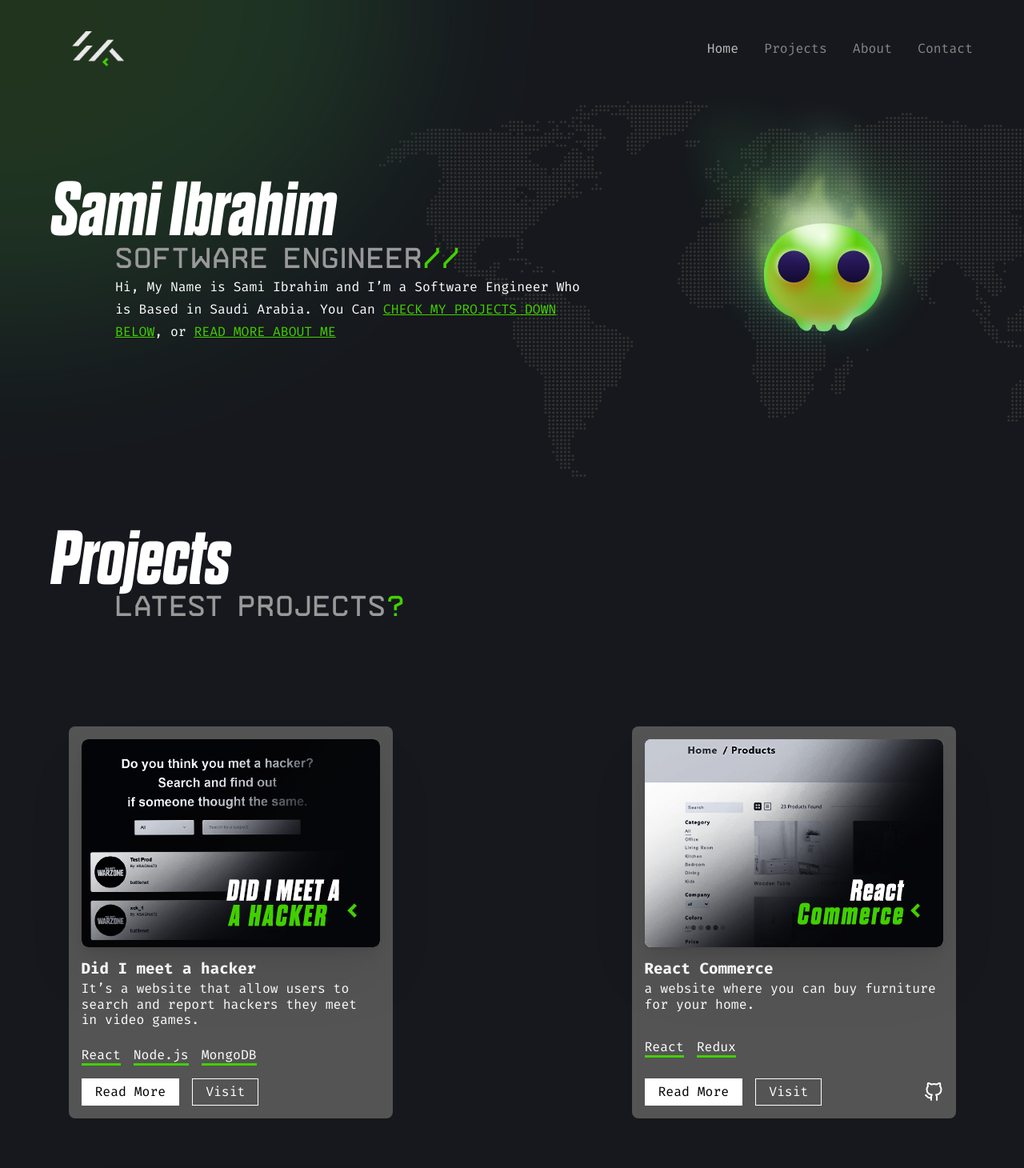
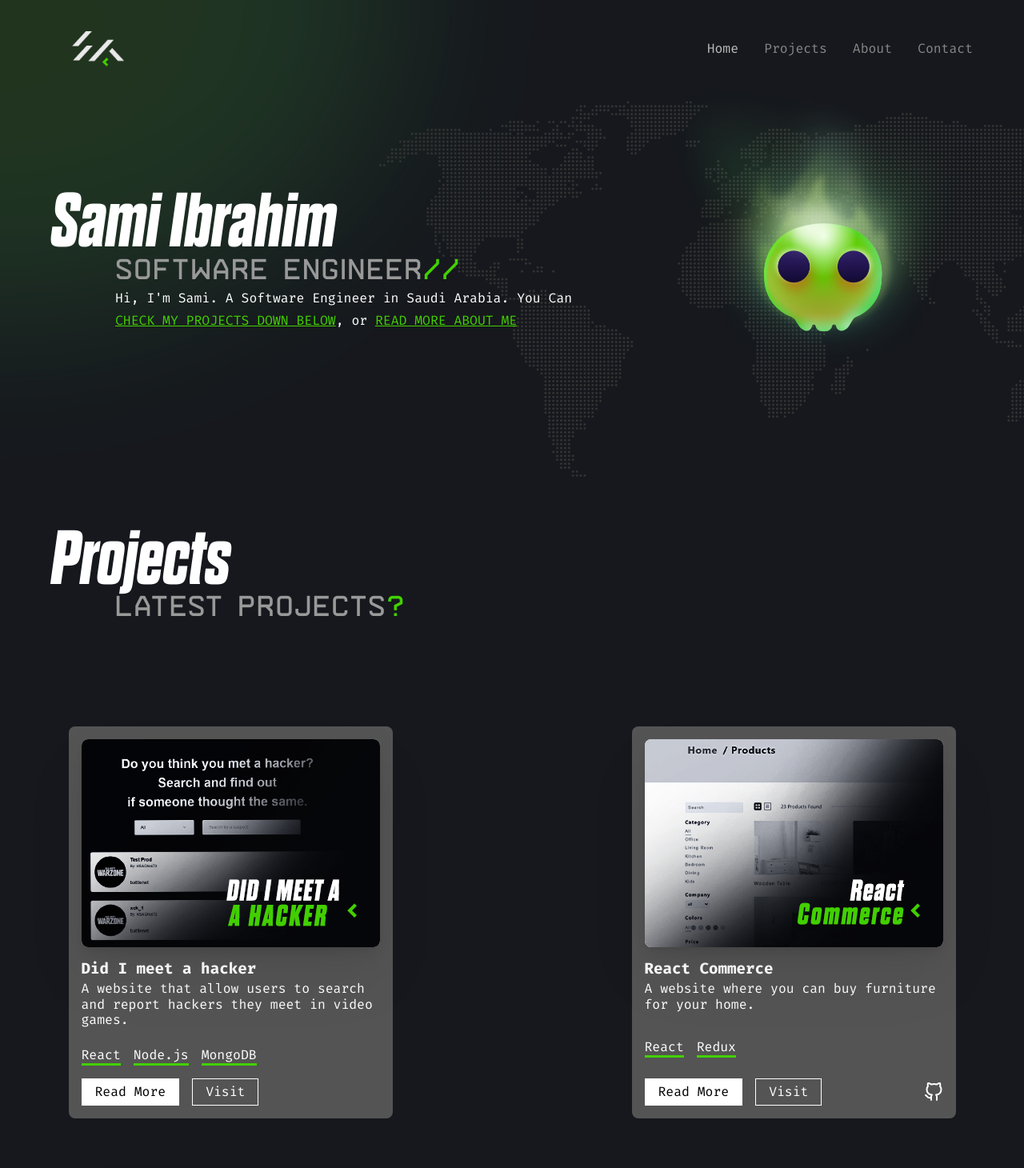
Before and after one commit to SamiKamal/portfolio, a React (Create React App) app: page / in a window 1280 px wide. Shown: the top 1460 px of the page at 80% size. Built offline with nearby package versions, Linux system fonts and the light colour scheme.

Commit message:
chore: update text

```diff
--- a/src/pages/HomePage/index.js
+++ b/src/pages/HomePage/index.js
@@ -21,7 +21,7 @@ function HomePage() {
           <InnerTextWrapper>
             <SubHeading symbol="//">Software Engineer</SubHeading>
             <Paragraph>
-              Hi, My Name is Sami Ibrahim and I’m a Software Engineer Who is Based in Saudi Arabia.
+              Hi, I'm Sami. A Software Engineer in Saudi Arabia.
               You Can <a href="#work">CHECK MY PROJECTS DOWN BELOW</a>, or{" "}
               <Link to="/about">READ MORE ABOUT ME</Link>
             </Paragraph>
@@ -40,7 +40,7 @@ function HomePage() {
         <WorkList>
           <WorkCard
             title="Did I meet a hacker"
-            summary="It’s a website that allow users to search and report hackers they meet in video games."
+            summary="A website that allow users to search and report hackers they meet in video games."
             readMoreLink="/projects/didimeetahacker"
             visitLink="https://didimeetahacker.vercel.app/"
             githubLink="/"
@@ -50,7 +50,7 @@ function HomePage() {
 
           <WorkCard
             title="React Commerce"
-            summary="a website where you can buy furniture for your home."
+            summary="A website where you can buy furniture for your home."
             readMoreLink="/projects/react-commerce"
             visitLink="https://react-commercee.netlify.app/"
             githubLink="https://github.com/SamiKamal/React-commerce"
```
